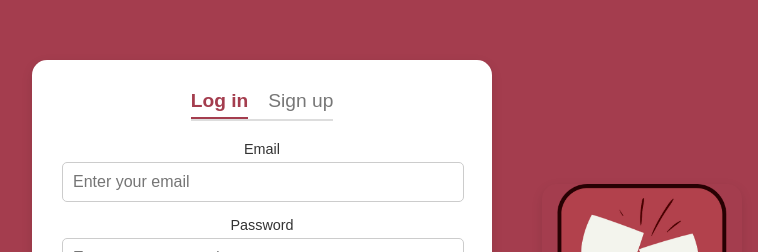
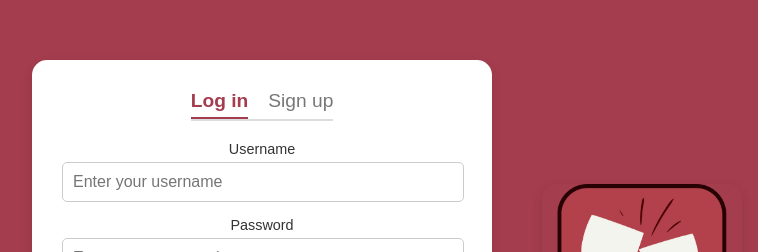
Before and after one commit to cbuzzz/WineR_React_Frontend, a React (Create React App) app: page /login in a window 1280 px wide. Shown: the part 124-376 px from the top of the page, without its empty margins (253-1011 px from the left). Built offline with nearby package versions, Linux system fonts and the light colour scheme.

Commit message:
Funciona login

```diff
--- /dev/null
+++ b/src/models/userModel.ts
@@ -0,0 +1,15 @@
+export type User = {
+    username: string;
+    name: string;
+    mail: string;
+    password: string;
+    comment: string;
+    tipo: 'admin' | 'wineLover' | 'wineMaker';
+    habilitado: boolean;
+};
+
+export type PublicUserInfo = Pick<User, 'name' | 'comment'>;
+
+export type PrivateUserInfo = Pick<User, 'username' | 'password'>;
+
+export type NewUser = Omit<User, '_id'>;
--- a/src/pages/login.tsx
+++ b/src/pages/login.tsx
@@ -1,17 +1,30 @@
 import React, { useState } from 'react';
 import { useNavigate } from 'react-router-dom';
 import winerLogo from '../assets/winerlogot.png';
+import userService from '../services/userService';
 import '../styles/login.css';
 
 const Login: React.FC = () => {
-    const [email, setEmail] = useState('');
+    const [username, setUsername] = useState('');
     const [password, setPassword] = useState('');
+    const [error, setError] = useState('');
     const navigate = useNavigate();
 
     const handleLogin = async () => {
-        // Aquí deberías realizar la lógica de autenticación
-        console.log('Logging in with:', { email, password });
-        navigate('/home');
+        setError(''); // Clear any previous error
+        try {
+            const { user, token } = await userService.login(username, password);
+            localStorage.setItem('token', token);
+            console.log('Logged in successfully:', user);
+            navigate('/home');
+        } catch (err) {
+            if (err instanceof Error) {
+                console.error('Login error:', err.message);
+                setError(err.message); // Display specific error from the backend
+            } else {
+                setError('An unexpected error occurred');
+            }
+        }
     };
 
     return (
@@ -31,13 +44,14 @@ const Login: React.FC = () => {
                     </span>
                 </div>
                 <div className="form">
-                    <label htmlFor="email">Email</label>
+                    {error && <div className="error-message">{error}</div>}
+                    <label htmlFor="username">Username</label>
                     <input
-                        type="email"
-                        id="email"
-                        placeholder="Enter your email"
-                        value={email}
-                        onChange={(e) => setEmail(e.target.value)}
+                        type="text"
+                        id="username"
+                        placeholder="Enter your username"
+                        value={username}
+                        onChange={(e) => setUsername(e.target.value)}
                     />
                     <label htmlFor="password">Password</label>
                     <input
--- /dev/null
+++ b/src/services/userService.ts
@@ -0,0 +1,21 @@
+import axios from 'axios';
+import { User } from '../models/userModel';
+
+const API_URL = 'http://localhost:3000/api'; // Update with your backend URL
+
+const login = async (username: string, password: string): Promise<{ user: User; token: string }> => {
+    try {
+        const response = await axios.post(`${API_URL}/user/logIn`, { username, password });
+        return response.data; // user and token
+    } catch (error) {
+        if (axios.isAxiosError(error)) {
+            const errorMessage = error.response?.data?.message || 'Invalid login credentials';
+            throw new Error(errorMessage);
+        }
+        throw new Error('An unexpected error occurred');
+    }
+};
+
+export default {
+    login,
+};
--- a/src/styles/login.css
+++ b/src/styles/login.css
@@ -205,3 +205,10 @@ input {
 .terms a:hover {
     text-decoration: underline;
 }
+
+.error-message {
+    color: red;
+    font-size: 14px;
+    margin-bottom: 10px;
+    text-align: center;
+}
```
Also changed, not shown: src/services/api.ts (deleted, +0 -21 lines).
